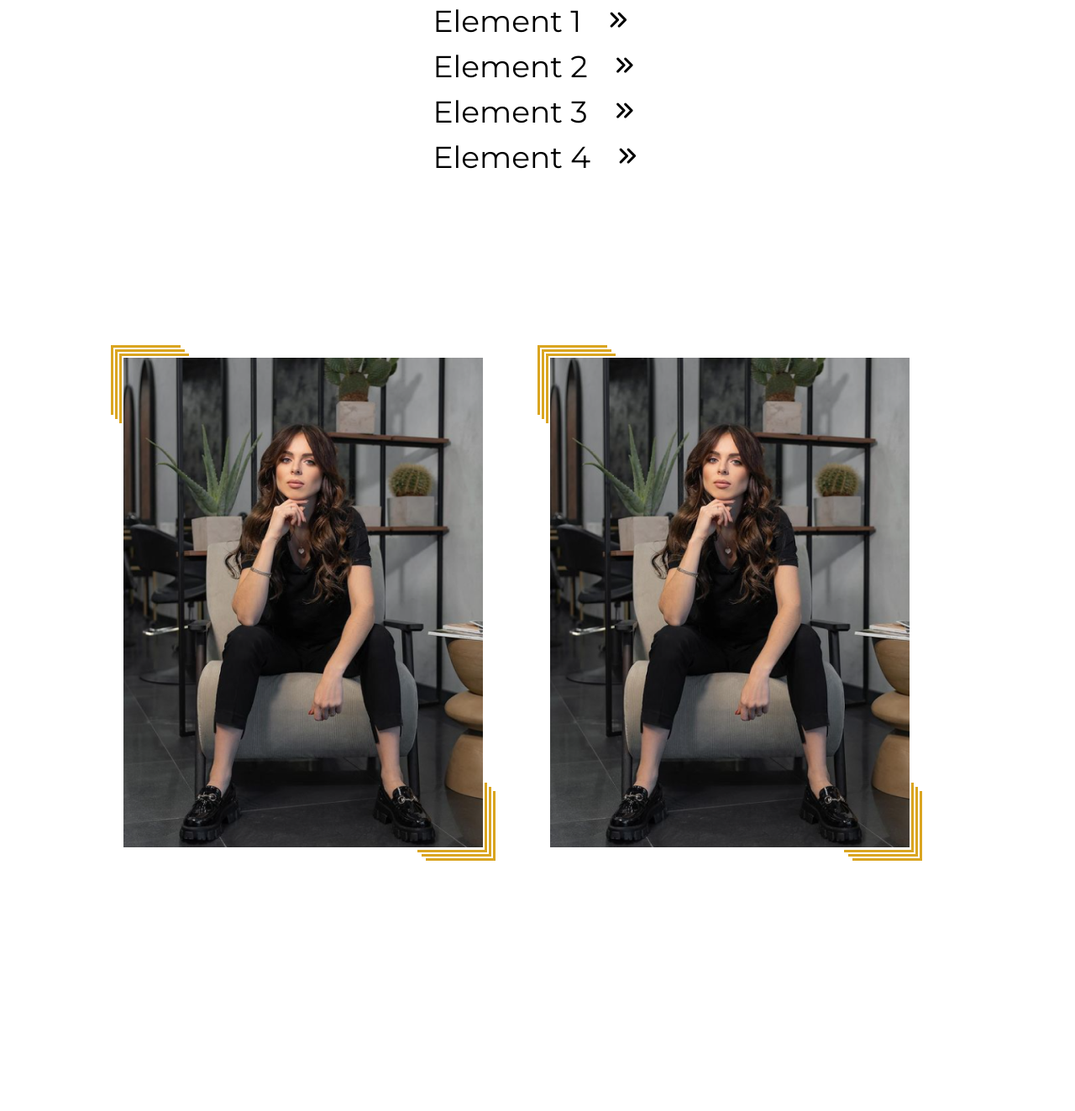
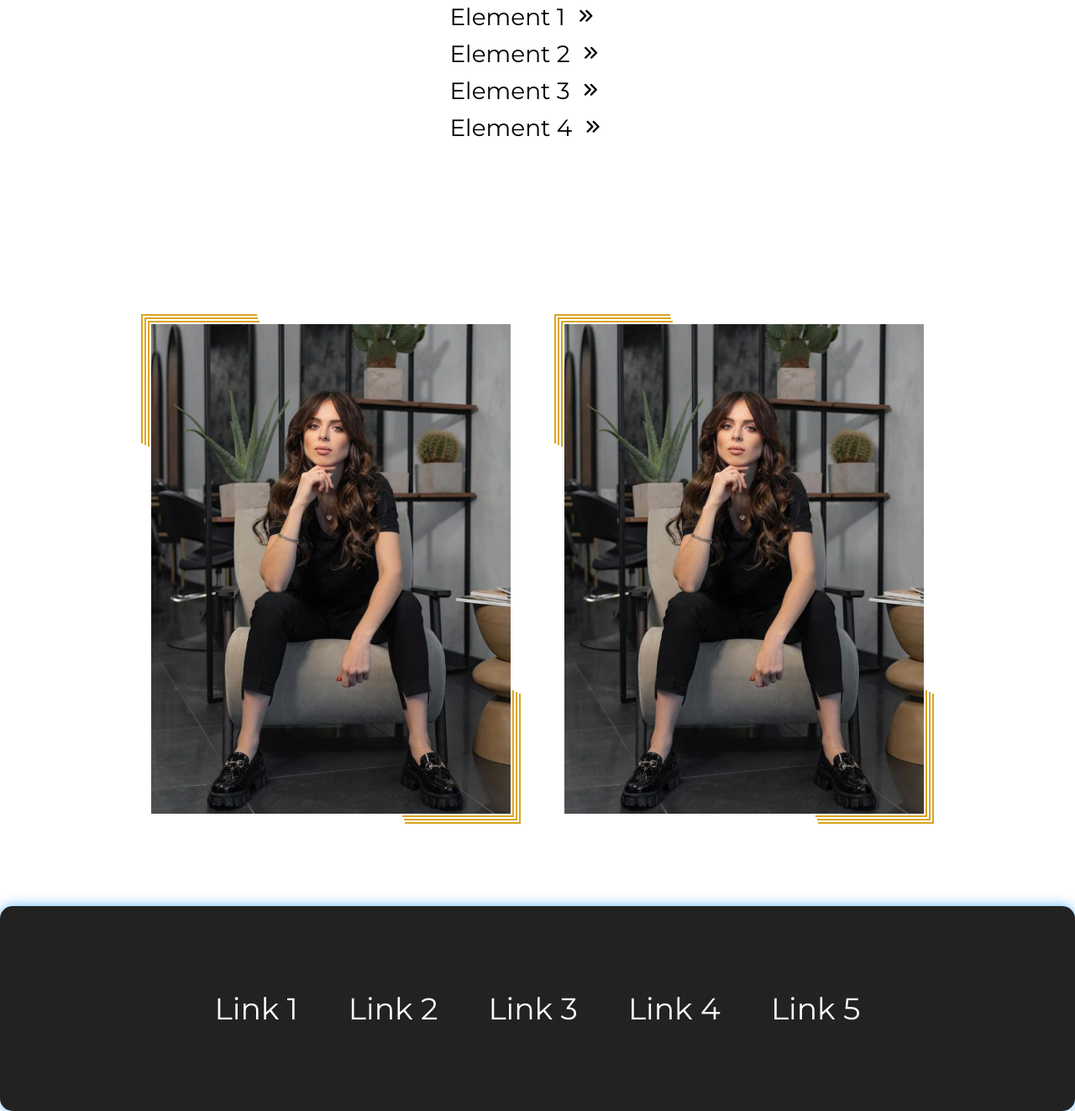
Before and after one commit to marek2509/AksanaMakej, a website: page index.html in a window 1280 px wide. Shown: the part 378-1701 px from the top of the page at 84% size. Before the commit the page ends 1497 px from the top, so only its background shows below. Drawn offline with nearby package versions, Linux system fonts and the light colour scheme.

Commit message:
Add link for examlpe

```diff
--- a/index.html
+++ b/index.html
@@ -27,35 +27,35 @@
 		<div class="slide-down-example">
 	<ul>
 		<li class="HeaderList">
-			<p>Element 1<i class="ti ti-chevrons-right"></i></p>
+			<p>Element&nbsp;1<i class="ti ti-chevrons-right"></i></p>
 			<ul class="smallList">
-				<li class="itemList">Wartość 1</li>
-				<li class="itemList">Wartość 2</li>
-				<li class="itemList">Wartość 3</li>
+				<li class="itemList">Wartość&nbsp;1</li>
+				<li class="itemList">Wartość&nbsp;2</li>
+				<li class="itemList">Wartość&nbsp;3</li>
 			</ul>
 		</li>
 		<li class="HeaderList">
 			<p>Element 2<i class="ti ti-chevrons-right"></i></p>
 			<ul class="smallList">
-				<li class="itemList">Wartość 1</li>
-				<li class="itemList">Wartość 2</li>
-				<li class="itemList">Wartość 3</li>
+				<li class="itemList">Wartość&nbsp;1</li>
+				<li class="itemList">Wartość&nbsp;2</li>
+				<li class="itemList">Wartość&nbsp;3</li>
 			</ul>
 		</li>
 		<li class="HeaderList">
-			<p>Element 3<i class="ti ti-chevrons-right"></i></p>
+			<p>Element&nbsp;3<i class="ti ti-chevrons-right"></i></p>
 			<ul class="smallList">
-				<li class="itemList">Wartość 1</li>
-				<li class="itemList">Wartość 2</li>
-				<li class="itemList">Wartość 3</li>
+				<li class="itemList">Wartość&nbsp;1</li>
+				<li class="itemList">Wartość&nbsp;2</li>
+				<li class="itemList">Wartość&nbsp;3</li>
 			</ul>
 		</li>
 		<li class="HeaderList">
-			<p>Element 4<i class="ti ti-chevrons-right"></i></p>
+			<p>Element&nbsp;4<i class="ti ti-chevrons-right"></i></p>
 			<ul class="smallList">
-				<li class="itemList">Wartość 1</li>
-				<li class="itemList">Wartość 2</li>
-				<li class="itemList">Wartość 3</li>
+				<li class="itemList">Wartość&nbsp;1</li>
+				<li class="itemList">Wartość&nbsp;2</li>
+				<li class="itemList">Wartość&nbsp;3</li>
 			</ul>
 		</li>
 	</ul>
@@ -90,6 +90,16 @@
 
 		<footer></footer>
 
+		<div class="section-links">
+	<div class="box">
+		<a href="" class="link one" onclick="event.preventDefault()">Link&nbsp;1</a>
+		<a href="" class="link two" onclick="event.preventDefault()">Link&nbsp;2</a>
+		<a href="" class="link three" onclick="event.preventDefault()">Link&nbsp;3</a>
+		<a href="" class="link four" onclick="event.preventDefault()">Link&nbsp;4</a>
+		<a href="" class="link five" onclick="event.preventDefault()">Link&nbsp;5</a>
+	</div>
+</div>
+
 
 		<script src="./dist/js/main.min.js"></script>
 	</body>
--- a/src/js/main.js
+++ b/src/js/main.js
@@ -23,21 +23,3 @@ const addClassActive = (elem) => {
 };
 
 listArray.forEach((x) => x.addEventListener("click", () => addClassActive(x)));
-
-
-
-
-
-const btn = document.querySelector("button");
-const h1 = document.querySelector("h1");
-
-console.log(btn);
-console.log(h1);
-
-btn.addEventListener('dblclick', () => {
-    h1.style.color = "lime";
-})
-
-btn.addEventListener('click', () => {
-    h1.style.color = "red"
-})
--- a/src/sass/main.scss
+++ b/src/sass/main.scss
@@ -7,11 +7,10 @@
 
 body {
 	width: 100%;
-
 }
 
 h1 {
-	padding: 100px;
+	padding: 100px 0;
 	font-size: 66px;
 	color: goldenrod;
 	text-align: center;
@@ -25,17 +24,18 @@ h1 {
 
 	ul {
 		list-style: none;
-		font-size: 36px;
+		font-size: 28px;
 	}
 	ul i {
-		margin-left: 25px;
+		margin-left: 10px;
 	}
 
 	ul li ul li {
-		font-size: 24px;
+		font-size: 18px;
 		margin-left: 100px;
 		padding: 5px;
 		cursor: default;
+		width: fit-content;
 	}
 
 	.smallList {
@@ -62,12 +62,13 @@ h1 {
 	}
 }
 
+$weight-border: 2px;
 .wrapper-img {
 	display: flex;
 	justify-content: center;
 	align-items: center;
 	min-width: 100%;
-	height: 100vh;
+	min-height: 100vh;
 	background-color: #fff;
 	flex-wrap: wrap;
 	.container {
@@ -75,11 +76,11 @@ h1 {
 		background-color: #fff;
 		width: fit-content;
 		max-width: 80%;
-		margin-right: 50px;
+		padding: 20px;
 	}
 	.corner {
 		position: relative;
-		padding: 5px;
+		padding: calc($weight-border * 2);
 	}
 
 	img {
@@ -99,34 +100,277 @@ h1 {
 	.two::after {
 		content: "";
 		position: absolute;
-		width: 80px;
-		height: 80px;
+		width: 30%;
+		height: 25%;
 	}
 
 	.two::before {
 		top: 0px;
 		left: 0px;
-		border-top: 3px solid goldenrod;
-		border-left: 3px solid goldenrod;
+		border-top: $weight-border solid goldenrod;
+		border-left: $weight-border solid goldenrod;
 		margin: 0;
 	}
 
 	.two::after {
-		bottom: 3px;
+		bottom: $weight-border * 2;
 		right: 0px;
-		border-bottom: 3px solid goldenrod;
-		border-right: 3px solid goldenrod;
+		border-bottom: $weight-border solid goldenrod;
+		border-right: $weight-border solid goldenrod;
 	}
 
 	.container:hover .two::before,
 	.container:hover .two::after {
-		width: calc(80% - 3px);
-		height: calc(80% - 6px);
+		width: calc(70%);
+		height: calc(70%);
 	}
 
 	.container:hover .all::before,
 	.container:hover .all::after {
-		width: calc(100% - 3px);
-		height: calc(100% - 6px);
+		width: calc(100% - $weight-border);
+		height: calc(100% - $weight-border * 2 - $weight-border);
 	}
 }
+
+$colorAfterBefor: #daa520;
+.section-links {
+	.box {
+		display: flex;
+		justify-content: center;
+		align-items: center;
+		flex-wrap: wrap;
+		width: 100%;
+		height: 100%;
+		padding: 80px 140px;
+		border-radius: 15px;
+		background-color: #222;
+		box-shadow: 0 0 15px rgba(0, 140, 255, 0.6);
+	}
+
+	.link {
+		position: relative;
+		padding: 10px 20px;
+		font-size: 36px;
+		color: white;
+		text-decoration: none;
+		margin: 10px;
+		width: fit-content;
+		display: block;
+	}
+
+	.link:hover {
+		cursor: pointer;
+		color: $colorAfterBefor;
+	}
+
+	.link,
+	.link::after,
+	.link::before {
+		transition: 0.3s;
+	}
+
+	/* pierwszy link */
+
+	.one::after {
+		content: "";
+		position: absolute;
+		bottom: 0;
+		left: 0;
+		height: 3px;
+		width: 100%;
+		background-color: $colorAfterBefor;
+		transform: scaleX(0);
+		transform-origin: right;
+		transition: transform 0.3s ease-in;
+	}
+
+	.one:hover::after {
+		transform: scaleX(1);
+		transform-origin: left;
+	}
+
+	/* drugi link */
+
+	.two::before,
+	.two::after {
+		content: "";
+		position: absolute;
+		width: 0;
+		height: 0;
+	}
+
+	.two::before {
+		top: -2px;
+		left: -8px;
+		border-top: 0 solid white;
+		border-left: 0 solid white;
+	}
+
+	.two::after {
+		bottom: -2px;
+		right: -8px;
+		border-bottom: 0 solid white;
+		border-right: 0 solid white;
+	}
+
+	.two:hover::before,
+	.two:hover::after {
+		width: 50px;
+		height: 50%;
+	}
+
+	.two:hover::before {
+		border-top: 2px solid $colorAfterBefor;
+		border-left: 2px solid $colorAfterBefor;
+	}
+
+	.two:hover::after {
+		border-bottom: 2px solid $colorAfterBefor;
+		border-right: 2px solid $colorAfterBefor;
+	}
+
+	/* trzeci link */
+
+	.three::before,
+	.three::after {
+		content: "";
+		position: absolute;
+		width: 0;
+		bottom: 0;
+		border-bottom: 3px solid $colorAfterBefor;
+	}
+
+	.three::before {
+		right: 50%;
+	}
+
+	.three::after {
+		left: 50%;
+	}
+
+	.three:hover::before,
+	.three:hover::after {
+		width: 50%;
+	}
+
+	/* czwarty link */
+	.four {
+		z-index: 0;
+	}
+
+	.four::after {
+		content: "";
+		position: absolute;
+		bottom: 0;
+		left: 0;
+		height: 0;
+		width: 100%;
+		background-color: $colorAfterBefor;
+		z-index: -1;
+	}
+
+	.four:hover {
+		color: #000;
+	}
+
+	.four:hover::after {
+		height: 100%;
+	}
+
+	/* piąty link */
+
+	.five {
+		z-index: 0;
+	}
+
+	.five::before,
+	.five::after {
+		content: "";
+		position: absolute;
+		top: 0;
+		bottom: 0;
+		width: 0;
+		background-color: $colorAfterBefor;
+		z-index: -1;
+	}
+
+	.five::before {
+		left: 0;
+	}
+
+	.five::after {
+		right: 0;
+	}
+
+	.five:hover {
+		color: black;
+	}
+
+	.five:hover::after,
+	.five:hover::before {
+		animation: background 0.3s both;
+	}
+
+	// .five:hover::after,
+	// .five:hover::before {
+	// 	// animation: background 0.3s both;
+	// }
+	.five:not(:hover)::after,
+	.five:not(:hover)::before {
+		animation: backgroundNot 0.3s both;
+	}
+
+	@keyframes backgroundNot {
+		0% {
+			width: 51%;
+		}
+		100% {
+			width: 0;
+		}
+
+	}
+
+	@keyframes background {
+		0% {
+			width: 0;
+		}
+
+		100% {
+			width: 51%;
+		}
+	}
+
+	@keyframes blink {
+		0% {
+			opacity: 1;
+		}
+
+		10% {
+			opacity: 0;
+		}
+
+		20% {
+			opacity: 0;
+		}
+
+		30% {
+			opacity: 1;
+		}
+
+		40% {
+			opacity: 1;
+		}
+
+		60% {
+			opacity: 0;
+		}
+
+		75% {
+			opacity: 0;
+		}
+
+		100% {
+			opacity: 1;
+		}
+	}
+}
```
Also changed, not shown: dist/css/main.min.css, dist/js/main.min.js, 3 other files.
